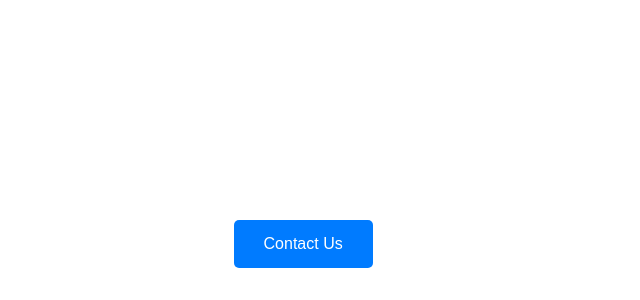
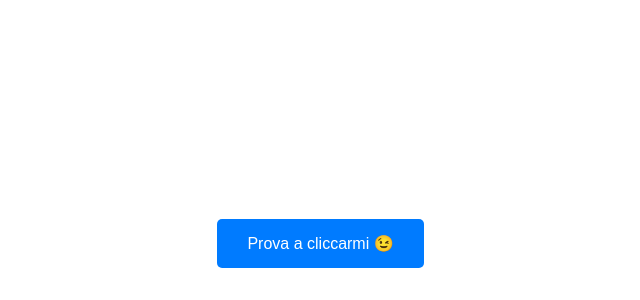
Before and after one commit to solomontaiwo/casual-contact-us, a React (Create React App) app: page / in a window 1280 px wide. Shown: the part 516-816 px from the top of the page, without its empty margins (49-689 px from the left). Built offline with nearby package versions, Linux system fonts and the light colour scheme.

Commit message:
Prova a cliccarmi 😉

```diff
--- a/src/App.js
+++ b/src/App.js
@@ -62,7 +62,7 @@ const App = () => {
         onClick={isMobile ? moveButton : undefined}
         onTouchEnd={isMobile ? (e) => { e.preventDefault(); moveButton(); } : undefined}
       >
-        Contact Us
+        Prova a cliccarmi 😉
       </button>
     </div>
   );
```
